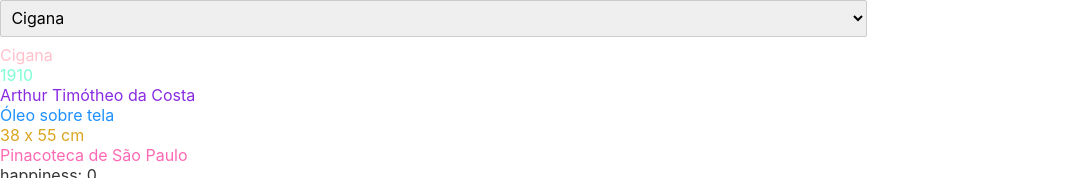
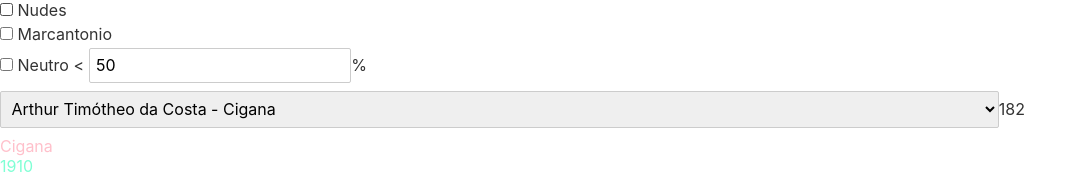
Before and after one commit to the-happy-team/cordiais-web, a Svelte app: page / in a window 1280 px wide. Shown: the top 178 px of the page, without its empty margins (0-1087 px from the left). Built offline with nearby package versions, Linux system fonts and the light colour scheme.

Commit message:
adds filters to list

```diff
--- a/src/App.svelte
+++ b/src/App.svelte
@@ -3,43 +3,60 @@
 	import Cordial from './Cordial.svelte';
 
 	let allObras: Array<CordialType>;
+	let filteredObras: Array<CordialType>;
 	let selectedObra: CordialType;
 	let obrasReady = false;
+	let filterNudes = false;
+	let filterMarcantonio = false;
+	let filterNeutral = false;
+	let filterCut = 50;
 
 	async function getObras() {
 		let response = await fetch(`${window.location.href}data/obras.json`);
 		let obras = await response.json();
-		return Object.keys(obras).map(o => obras[o]);
+		const obrasList = Object.keys(obras).map(o => obras[o]);
+		return obrasList.sort((a, b) => a.artist.localeCompare(b.artist));
 	}
 
 	getObras().then((obras) => {
 		allObras = obras.filter(obra => 'emotions' in obra);
-		// allObras = allObras.filter(obra => obra.emotions.neutral < 50);
-		selectedObra = allObras[0];
+		filteredObras = [...allObras];
+		selectedObra = filteredObras[0];
 		obrasReady = true;
 	});
+
+	let updateFiltered = () => {
+		filteredObras = [...allObras];
+		if (filterNudes)
+			filteredObras = filteredObras.filter(obra => obra.nudes);
+		if (filterMarcantonio)
+			filteredObras = filteredObras.filter(obra => obra.marcantonio);
+		if (filterNeutral)
+			filteredObras = filteredObras.filter(obra => obra.emotions.neutral <= filterCut);
+
+		filteredObras = filteredObras;
+		selectedObra = filteredObras[0];
+	}
 </script>
 
-<main>
-	{#if obrasReady}
-		<select bind:value={selectedObra} >
-			{#each allObras as obra}
-				<option value={obra}>{obra.title}</option>
-			{/each}
-		</select>
-		<Cordial obra={selectedObra} />
-	{/if}
-</main>
+<label>
+	<input type=checkbox bind:checked={filterNudes} on:change={updateFiltered}>
+	Nudes
+</label>
+<label>
+	<input type=checkbox bind:checked={filterMarcantonio} on:change={updateFiltered}>
+	Marcantonio
+</label>
+<label>
+	<input type=checkbox bind:checked={filterNeutral} on:change={updateFiltered}>
+	Neutro &lt; <input bind:value={filterCut}>%
+</label>
 
-<style>
-	main {
-		max-width: 600px;
-		margin: 0 auto;
-	}
-
-	@media (min-width: 640px) {
-		main {
-			max-width: none;
-		}
-	}
-</style>
+{#if obrasReady}
+	<select bind:value={selectedObra} >
+		{#each filteredObras as obra}
+			<option value={obra}>{obra.artist} - {obra.title}</option>
+		{/each}
+	</select>{filteredObras.length}
+	<Cordial obra={selectedObra} />
+{/if}
```
